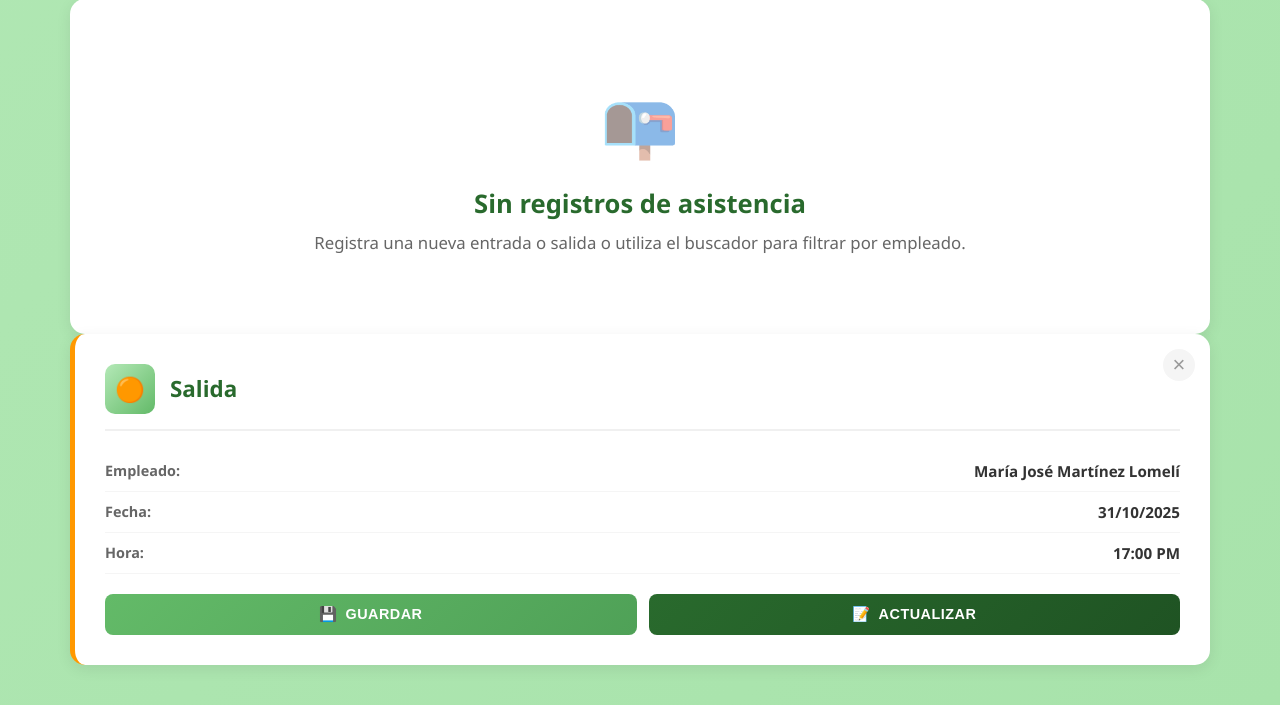
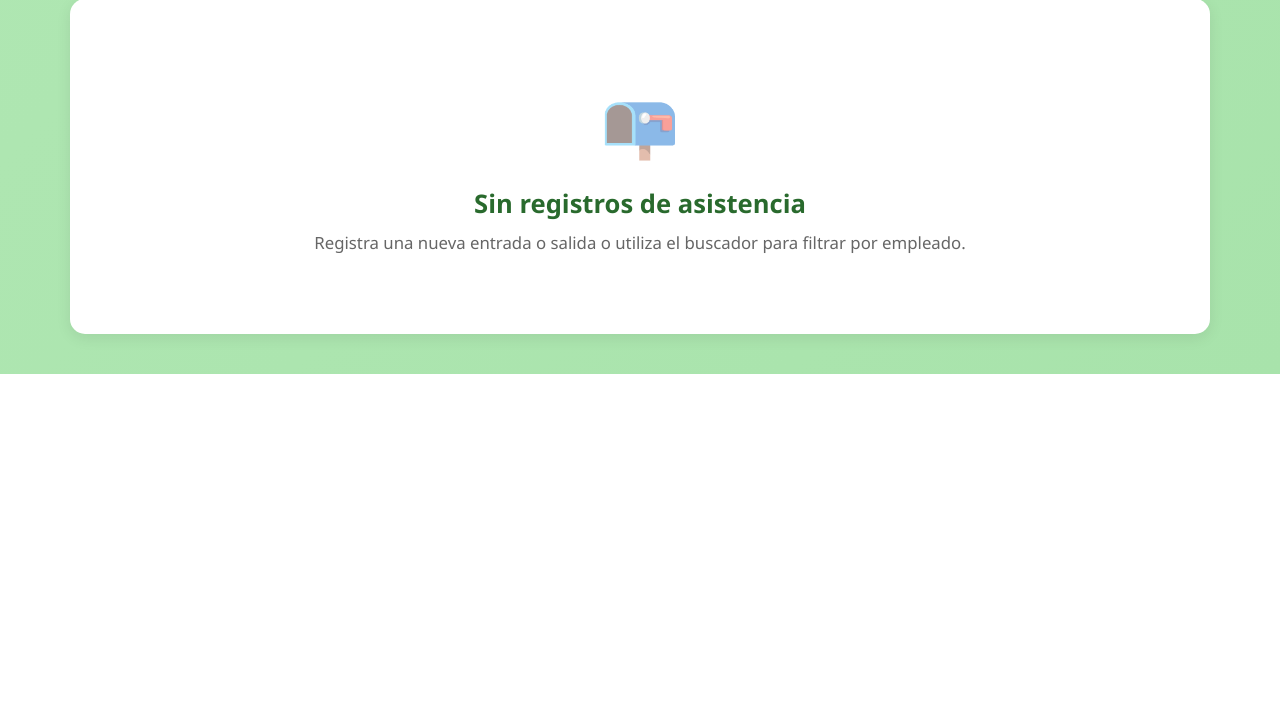
Before and after one commit to git-oojl/nova-manager, a Django app: page /Asistencia/ in a window 1280 px wide. Shown: the part 1336-2041 px from the top of the page. After the commit the page ends 1710 px from the top, so only its background shows below. Run offline with Django 5.2, Linux system fonts and the light colour scheme; the visitor is signed in with stand-in values (Sample User, id 1); data that the repository does not hold is empty.

Commit message:
Asistencia fixes

```diff
--- a/admin_core_RH/views.py
+++ b/admin_core_RH/views.py
@@ -207,16 +207,29 @@ def Asistencia(request):
                 except ValueError:
                     error = "La fecha u hora no son válidas."
 
-            if not error and empleado:
-                AsistenciaModel.objects.create(
+            if not error and empleado and dt:
+                # Evitar duplicados exactos al refrescar la página
+                ya_existe = AsistenciaModel.objects.filter(
                     empleado=empleado,
                     tipo=tipo,
                     fecha_hora=dt,
-                    es_retardo=es_retardo,
-                    es_falta=es_falta,
-                    comentario=comentario,
-                )
-                mensaje = "Registro de asistencia guardado correctamente."
+                ).exists()
+
+                if ya_existe:
+                    mensaje = (
+                        "Este registro de asistencia ya existía, "
+                        "no se creó un duplicado."
+                    )
+                else:
+                    AsistenciaModel.objects.create(
+                        empleado=empleado,
+                        tipo=tipo,
+                        fecha_hora=dt,
+                        es_retardo=es_retardo,
+                        es_falta=es_falta,
+                        comentario=comentario,
+                    )
+                    mensaje = "Registro de asistencia guardado correctamente."
 
         # después de un POST, usamos el mismo ID para pre-llenar
         empleado_id_prefill = emp_id
--- a/templates/Asistencia.html
+++ b/templates/Asistencia.html
@@ -560,6 +560,22 @@
             }
         });
     }
+
+    // NUEVO: buscar empleado por ID y prellenar nombre
+    function buscarEmpleadoAsistencia() {
+        const input = document.getElementById('empleado-id');
+        if (!input) return;
+
+        const empId = input.value.trim();
+        if (!empId) return;
+
+        const url = new URL(window.location.href);
+        url.searchParams.set('empleado_id', empId);
+        // opcional: limpiar búsqueda por nombre
+        url.searchParams.delete('nombre');
+
+        window.location.href = url.toString();
+    }
 </script>
 
 </head>
@@ -667,6 +683,8 @@
                 name="empleado_id"
                 placeholder="Ej: 1"
                 value="{{ empleado_id_prefill }}"
+                onblur="buscarEmpleadoAsistencia()"
+                onkeydown="if (event.key === 'Enter') { event.preventDefault(); buscarEmpleadoAsistencia(); }"
             >
         </div>
 
@@ -676,7 +694,6 @@
                 type="text"
                 id="empleado-nombre"
                 value="{{ empleado_nombre_prefill }}"
-                readonly
             >
         </div>
 
@@ -796,36 +813,6 @@
         </div>
     {% endif %}
 </div>
-
-            <div class="record-card salida">
-                <button class="close-btn" onclick="cerrarTarjeta(this)">×</button>
-                <div class="record-header">
-                    <div class="record-icon">🟠</div>
-                    <h3 class="record-title">Salida</h3>
-                </div>
-                <div class="record-info">
-                    <div class="record-info-item">
-                        <span class="record-info-label">Empleado:</span>
-                        <span class="record-info-value">María José Martínez Lomelí</span>
-                    </div>
-                    <div class="record-info-item">
-                        <span class="record-info-label">Fecha:</span>
-                        <span class="record-info-value">31/10/2025</span>
-                    </div>
-                    <div class="record-info-item">
-                        <span class="record-info-label">Hora:</span>
-                        <span class="record-info-value">17:00 PM</span>
-                    </div>
-                </div>
-                <div class="record-buttons">
-                    <button class="btn btn-save" onclick="guardarRegistro('salida')">
-                        <span>💾</span> Guardar
-                    </button>
-                    <button class="btn btn-update" onclick="actualizarRegistro('salida')">
-                        <span>📝</span> Actualizar
-                    </button>
-                </div>
-            </div>
         </div>
     </div>
 </body>
```
